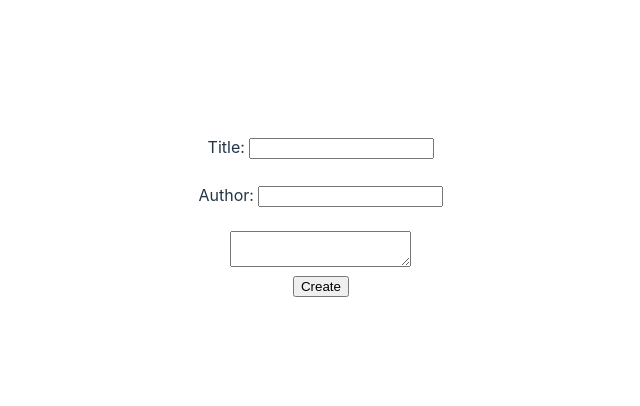
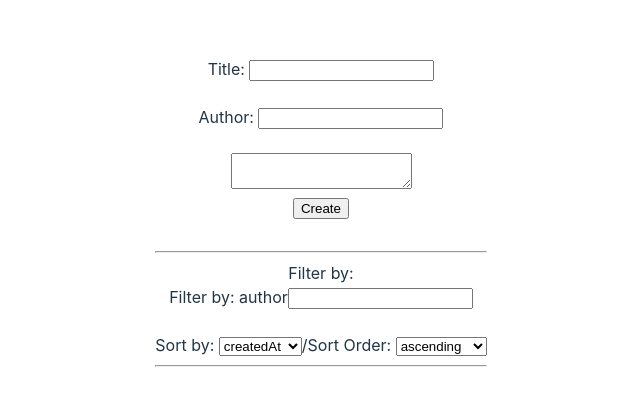
Before and after one commit to Micr0blast/__fulll_stack_blog, a React (Vite) app: page / in a window 1280 px wide. Shown: the part 184-590 px from the top of the page, without its empty margins (319-959 px from the left). Built offline with nearby package versions, Linux system fonts and the light colour scheme.

Commit message:
feat: silter and sorting components added

```diff
--- a/src/App.jsx
+++ b/src/App.jsx
@@ -1,6 +1,19 @@
 import './App.css'
+import { PostFilter } from './components/PostFilter.jsx'
 import { CreatePost } from './components/CreatePost.jsx'
+import { PostSorting } from './components/PostSorting.jsx'
 
 export function App() {
-  return <CreatePost />
+  return (
+    <div style={{ padding: 8 }}>
+      <CreatePost />
+      <br />
+      <hr />
+      Filter by:
+      <PostFilter field='author' />
+      <br />
+      <PostSorting fields={['createdAt', 'updatedAt']} />
+      <hr />
+    </div>
+  )
 }
--- /dev/null
+++ b/src/components/PostFilter.jsx
@@ -0,0 +1,14 @@
+import PropTypes from 'prop-types'
+
+export function PostFilter({ field }) {
+  return (
+    <div>
+      <label htmlFor={`filter-${field}`}>Filter by: {field}</label>
+      <input type='text' id={`filter-${field}`} name={`filter-${field}`} />
+    </div>
+  )
+}
+
+PostFilter.propTypes = {
+  field: PropTypes.string.isRequired,
+}
--- /dev/null
+++ b/src/components/PostSorting.jsx
@@ -0,0 +1,26 @@
+import PropTypes from 'prop-types'
+
+export function PostSorting({ fields = [] }) {
+  return (
+    <div>
+      <label htmlFor='sortBy'>Sort by: </label>
+      <select name='sortBy' id='sortBy'>
+        {fields.map((field) => (
+          <option key={field} value={field}>
+            {field}
+          </option>
+        ))}
+      </select>
+      {'/'}
+      <label htmlFor='sortOrder'>Sort Order: </label>
+      <select name='sortOrder' id='sortOrder'>
+        <option value={'ascending'}>ascending</option>
+        <option value={'descending'}>descending</option>
+      </select>
+    </div>
+  )
+}
+
+PostSorting.propTypes = {
+  fields: PropTypes.arrayOf(PropTypes.string).isRequired,
+}
```
